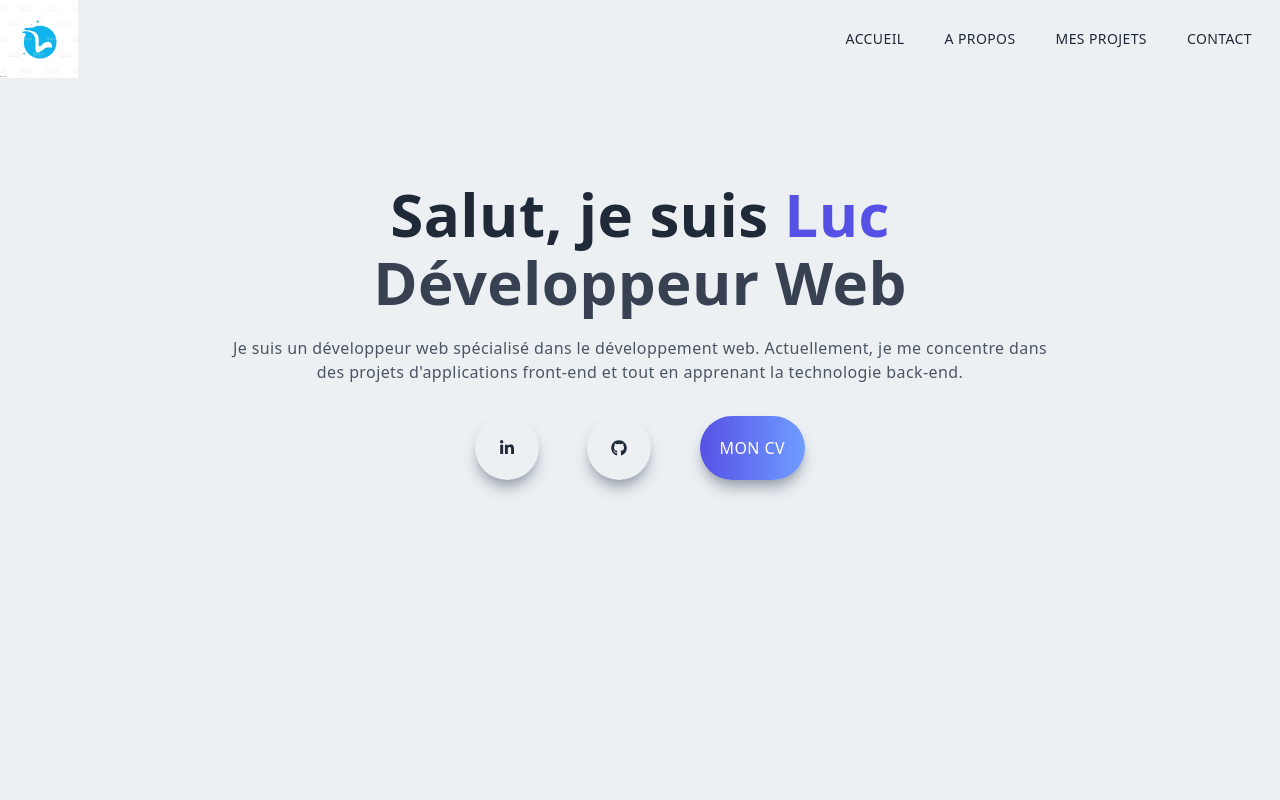
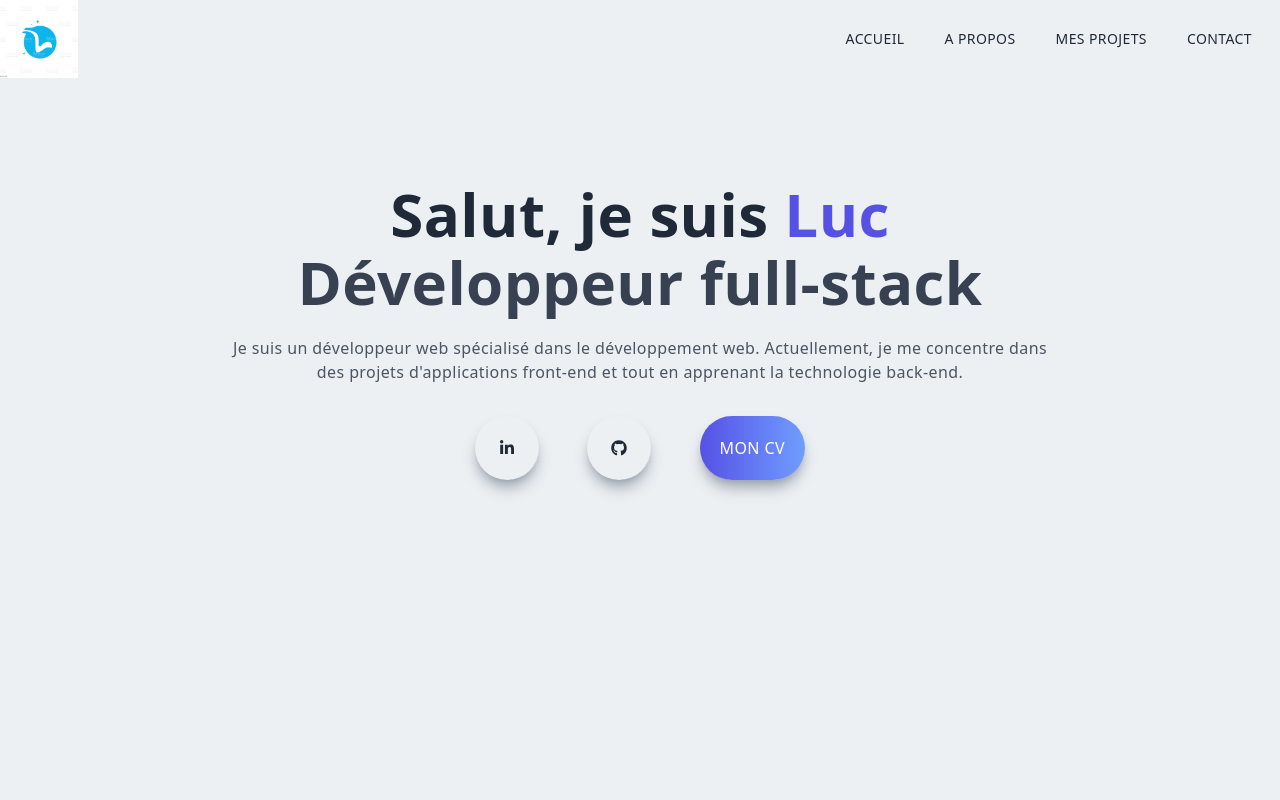
Before and after one commit to LucPan1/portfolio-react-js, a Next.js app: page / in a window 1280 px wide. Shown: the top 800 px of the page. Built offline with nearby package versions, Linux system fonts and the light colour scheme.

Commit message:
refactor: full

```diff
--- a/components/Contact.jsx
+++ b/components/Contact.jsx
@@ -26,7 +26,7 @@ const Contact = () => {
               </div>
               <div>
                 <h2 className='py-2'>Luc PAN</h2>
-                <p>Développeur Web</p>
+                <p>Développeur full-stack</p>
                 <p className='pt-4'>
                   Je suis disponible dès maintenant pour un contrat en alternance.
                   N'hésitez pas à me contacter ou pour discuter sur l'adresse mail: lucpan2003@gmail.com
--- a/components/Main.jsx
+++ b/components/Main.jsx
@@ -12,7 +12,7 @@ const Main = () => {
 
             <h1> Salut, je suis <span className='text-[#5651e5]'>Luc</span>
             </h1>
-            <h1 className='py-2 text-gray-700'>Développeur Web</h1>
+            <h1 className='py-2 text-gray-700'>Développeur full-stack</h1>
             <p className='py-4 text-gray-600 max-w-[70%] m-auto'>
                 Je suis un développeur web spécialisé dans le développement
                 web. Actuellement, je me concentre dans des projets d'applications front-end
```
